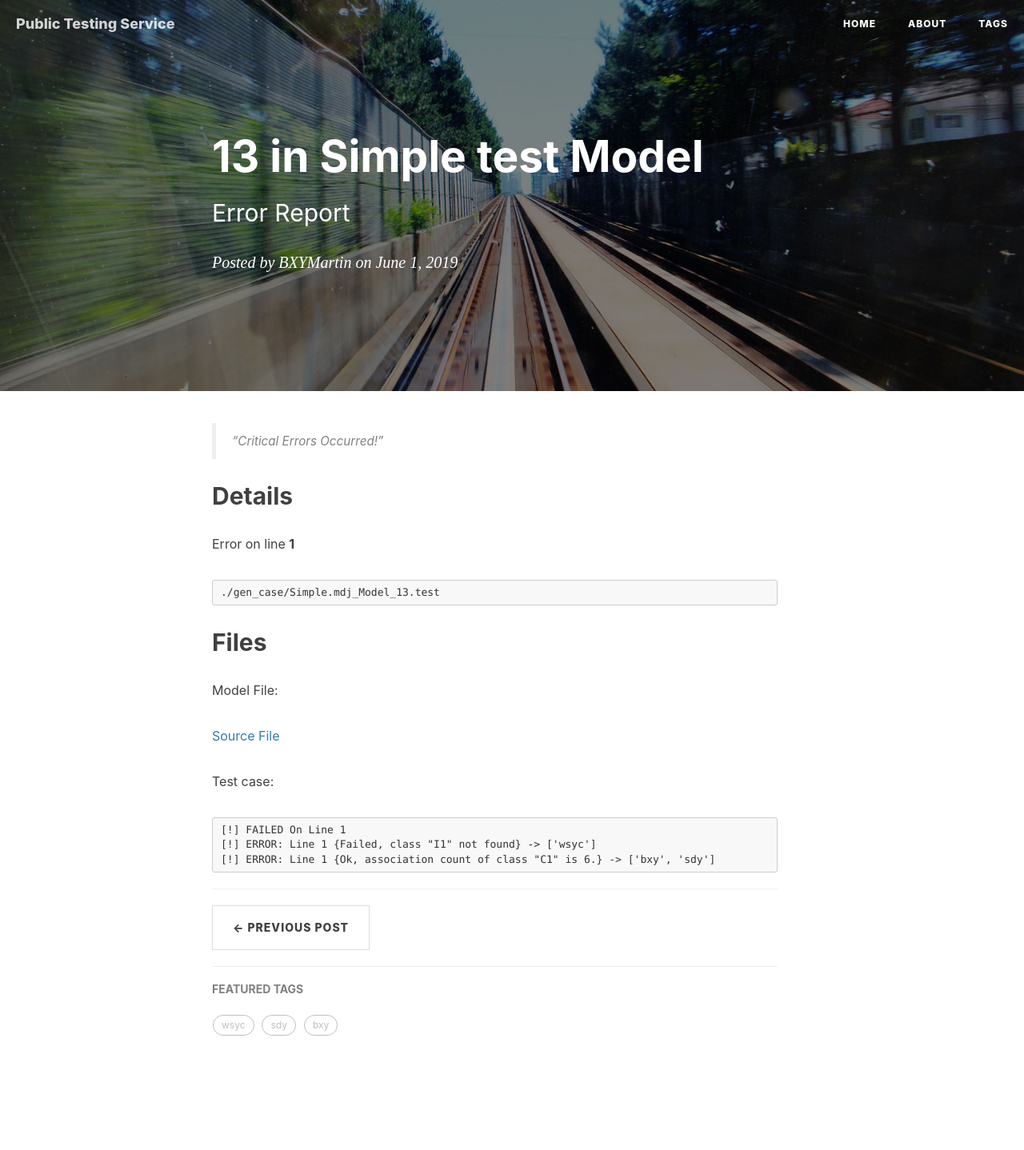
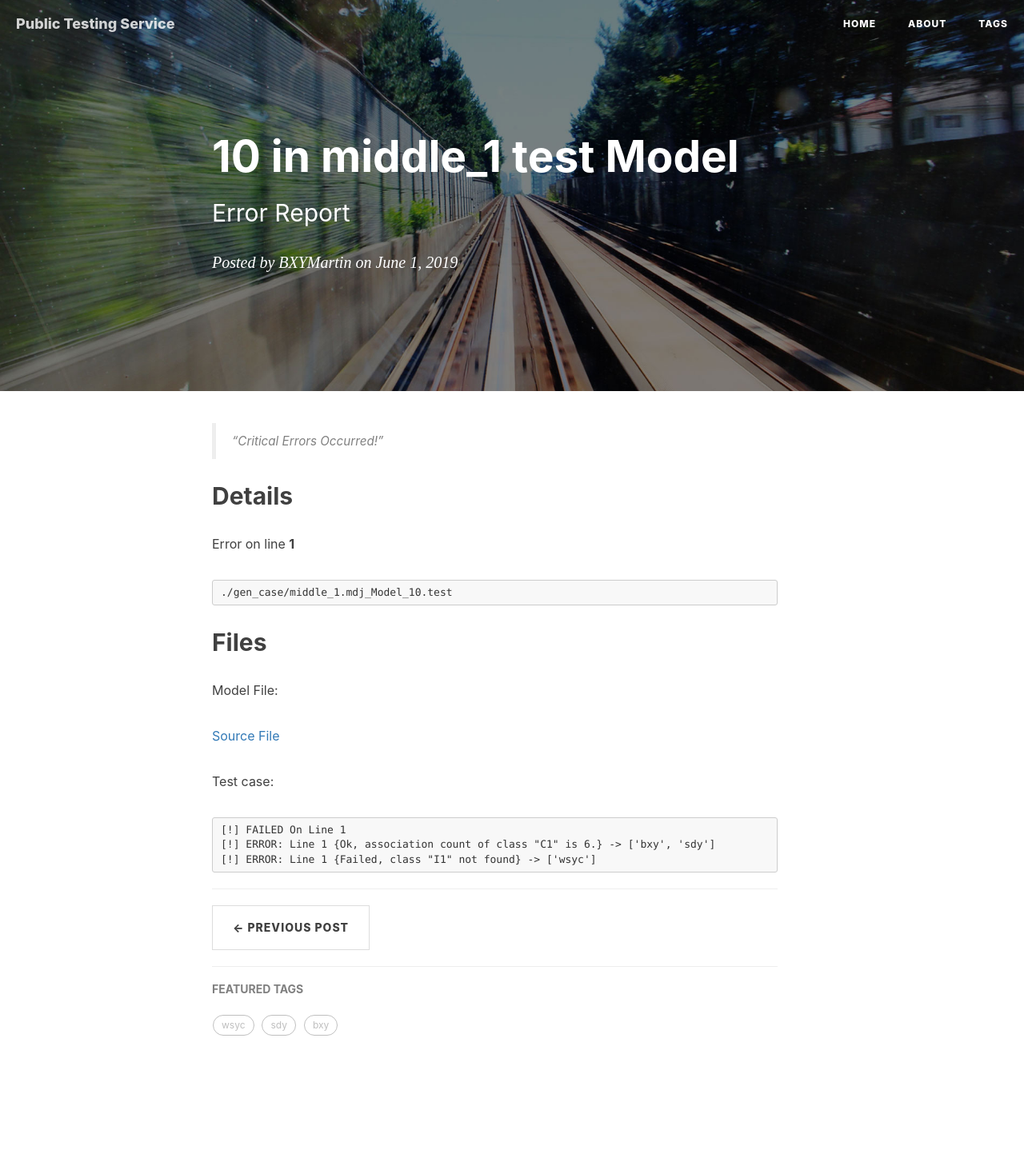
Before and after one commit to BXYMartin/OO-Public, a Jekyll site: the page built from docs/_posts/2019-06-01-13-42-04.markdown, in a window 1280 px wide. Shown: the whole page at 80% size. Built offline with Jekyll 4.4.1, drawn with Linux system fonts in a browser that asks for light colours; nearby versions of some CDN libraries; comment, search, counter and statistics services are not loaded.

Commit message:
Wrong Behaviour Detected!

````diff
--- a/docs/_posts/2019-06-01-13-42-04.markdown
+++ b/docs/_posts/2019-06-01-13-42-04.markdown
@@ -1,6 +1,6 @@
 ---
 layout:     post
-title:      "13 in Simple test Model"
+title:      "10 in middle_1 test Model"
 subtitle:   "Error Report"
 date:       2019-06-01 13:42:04
 author:     "BXYMartin"
@@ -17,19 +17,19 @@ tags:
 Error on line **1**
 
 ```
-./gen_case/Simple.mdj_Model_13.test
+./gen_case/middle_1.mdj_Model_10.test
 ```
 
 ## Files
 
 Model File:
 
-[Source File](https://github.com/BXYMartin/OO-Public/blob/master/test_mdj/Simple.mdj)
+[Source File](https://github.com/BXYMartin/OO-Public/blob/master/test_mdj/middle_1.mdj)
 
 Test case:
 
 ```
 [!] FAILED On Line 1
+[!] ERROR: Line 1 {Ok, association count of class "C1" is 6.} -> ['bxy', 'sdy']
 [!] ERROR: Line 1 {Failed, class "I1" not found} -> ['wsyc']
-[!] ERROR: Line 1 {Ok, association count of class "C1" is 6.} -> ['bxy', 'sdy']
 ```
````
